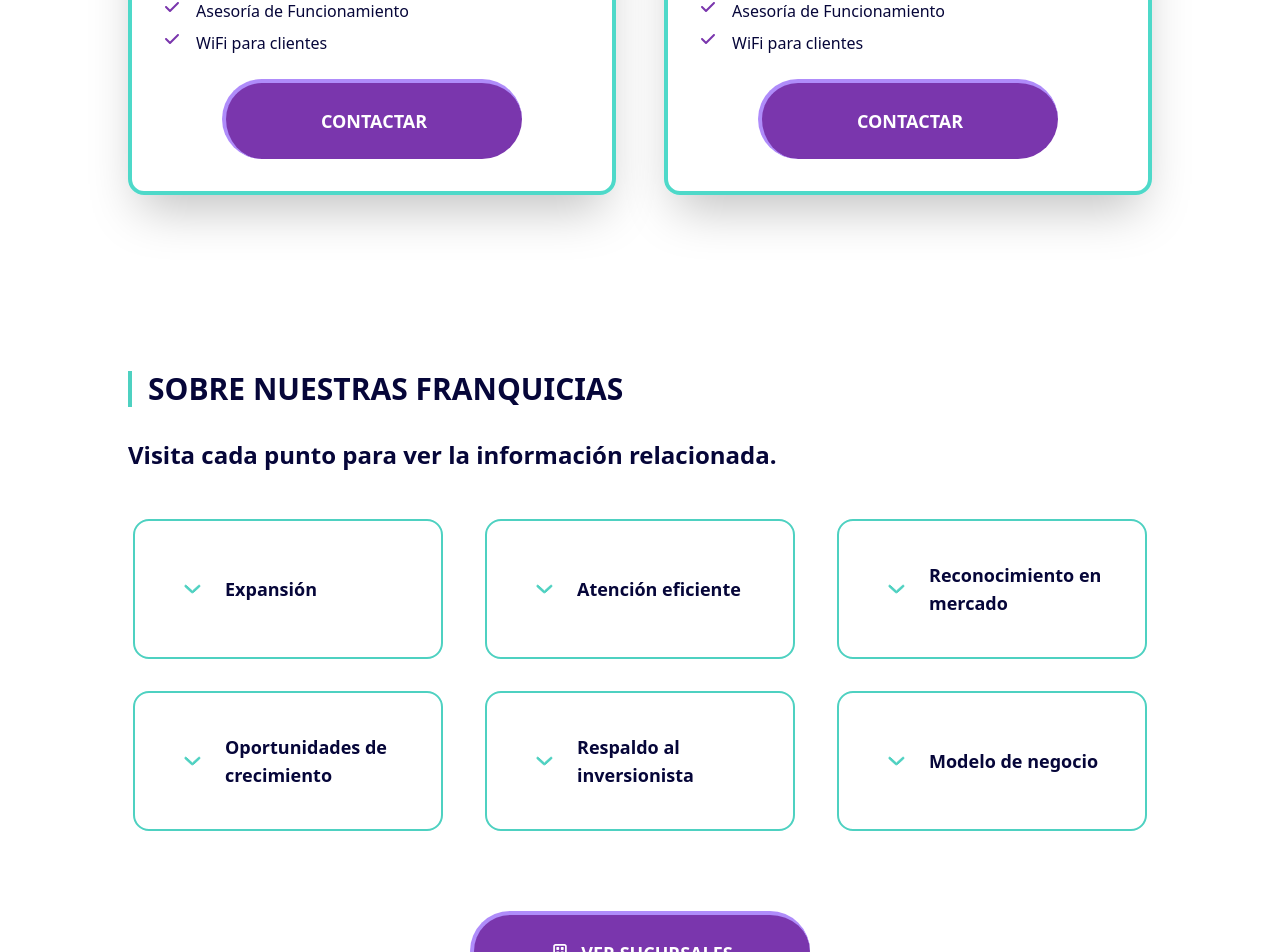
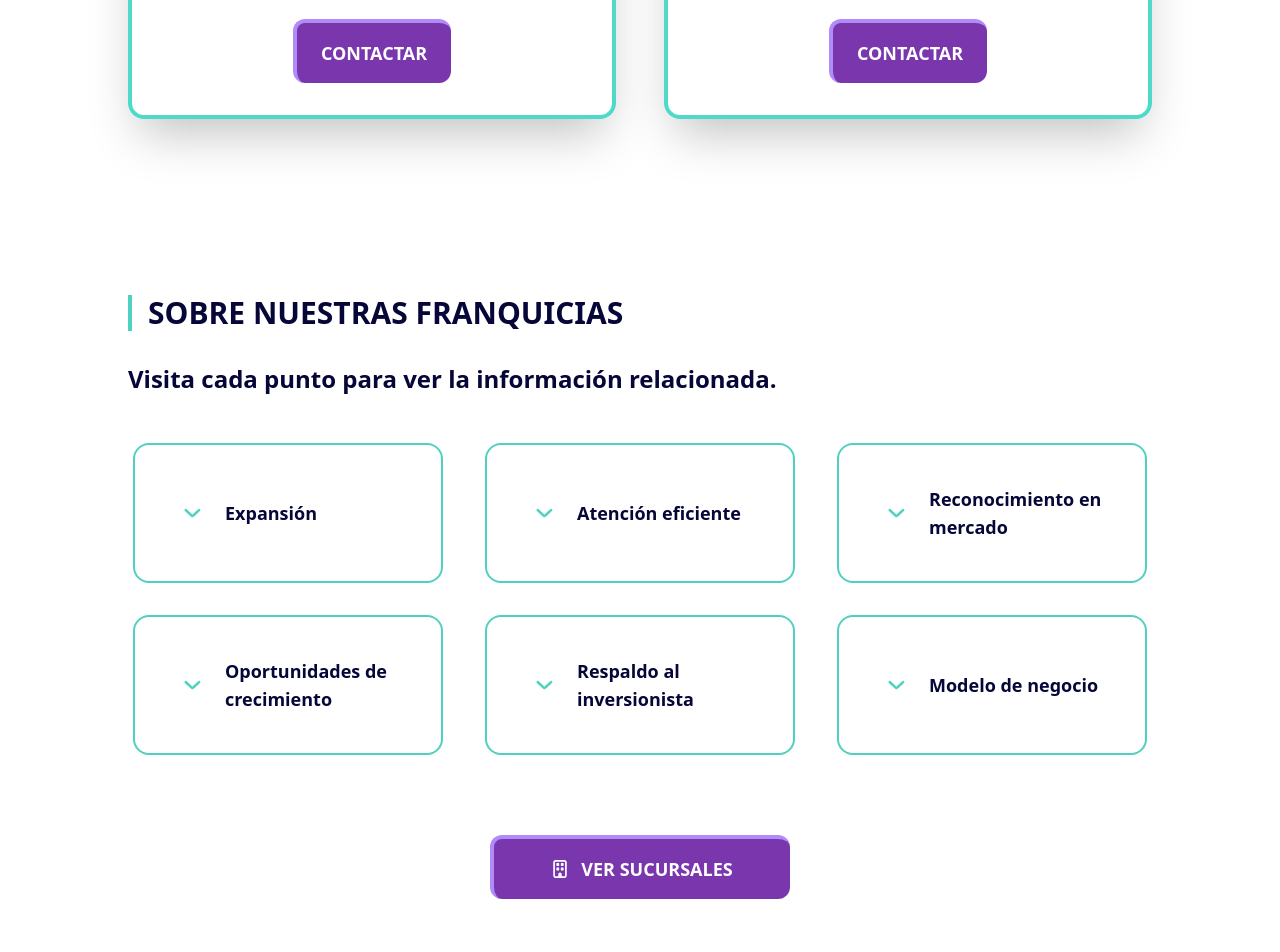
Before and after one commit to dspwebstudiomx/easylav-react, a React (Vite) app: page /franquicias in a window 1280 px wide. Shown: the part 1820-2772 px from the top of the page. Built offline with nearby package versions, Linux system fonts and the light colour scheme.

Commit message:
Refactors Button components to enhance width handling and improve layout consistency

```diff
--- a/src/components/buttons/Button.jsx
+++ b/src/components/buttons/Button.jsx
@@ -10,36 +10,36 @@ import { scrollWithOffset } from 'functions';
 import PropTypes from 'prop-types';
 import { HashLink } from 'react-router-hash-link/dist/react-router-hash-link.cjs.production';
 
-
 // Estilos
 const BUTTON_UI = {
   DISPLAY: "flex items-center justify-center gap-0",
-  HEIGHT: "min-h-[60px]",
+  HEIGHT: "min-h-[40px]",
   WIDTH: "w-full md:w-[300px]",
   FONT_SIZE: "text-lg xl:text-lg",
-  PADDING: "px-6 py-6",
+  PADDING: "px-6 py-4",
   FONT_WEIGHT: "font-semibold",
   TEXT_TRANSFORM: "uppercase text-balance",
-  ROUNDED: "rounded-full",
+  ROUNDED: "rounded-xl",
   LETTER_SPACING: "tracking-wider sm:tracking-normal",
   ANIMATION:
     "transition ease-in-out delay-150 bg-blue-500 hover:-translate-y-1 hover:scale-110 duration-300",
 }
 
 // Estructura
-const ButtonUI = `${BUTTON_UI.DISPLAY} ${BUTTON_UI.HEIGHT} ${BUTTON_UI.WIDTH} ${BUTTON_UI.FONT_SIZE} ${BUTTON_UI.PADDING} ${BUTTON_UI.FONT_WEIGHT} ${BUTTON_UI.ROUNDED} ${BUTTON_UI.TEXT_TRANSFORM} ${BUTTON_UI.LETTER_SPACING} ${BUTTON_UI.ANIMATION} `
+const ButtonUI = `${BUTTON_UI.DISPLAY} ${BUTTON_UI.HEIGHT} ${BUTTON_UI.FONT_SIZE} ${BUTTON_UI.PADDING} ${BUTTON_UI.FONT_WEIGHT} ${BUTTON_UI.ROUNDED} ${BUTTON_UI.TEXT_TRANSFORM} ${BUTTON_UI.LETTER_SPACING} ${BUTTON_UI.ANIMATION} `
 
 const Button = ({ backgroundColor, title, border, icon, type, onClick, href, textColor, name, width }) => {
+  const buttonWidth = width ? width : BUTTON_UI.WIDTH;
   return (
     <HashLink to={href} scroll={el => scrollWithOffset(el)}>
-      <button name={name} onClick={typeof onClick === 'function' ? onClick : undefined} type={type} className={`${backgroundColor} ${border} ${ButtonUI} ${width ? width : ButtonUI.WIDTH} ${textColor} flex gap-3 z-50`} href={href}>
+      <button name={name} onClick={typeof onClick === 'function' ? onClick : undefined} type={type} className={`${backgroundColor} ${border} ${ButtonUI} ${buttonWidth} ${textColor} flex gap-3 z-50`} href={href}>
         {icon && <span>{icon}</span>}
         {title}
       </button>
     </HashLink>
   )
+}
 
-}
 Button.propTypes = {
   backgroundColor: PropTypes.string,
   title: PropTypes.string,
@@ -53,4 +53,5 @@ Button.propTypes = {
   onClick: PropTypes.func,
   name: PropTypes.string
 }
+
 export default Button
--- a/src/components/buttons/ButtonSecondary.jsx
+++ b/src/components/buttons/ButtonSecondary.jsx
@@ -33,7 +33,7 @@ export default function ButtonSecondary({ ...props }) {
       title={title}
       icon={icon}
       titleMailto={titleMailto}
-      width={width ? width : "w-2"}
+      width={width}
       distance={distance}
       name={name}
     />
--- a/src/pages/franquicias/Franquicias.jsx
+++ b/src/pages/franquicias/Franquicias.jsx
@@ -70,7 +70,7 @@ const Franquicias = () => {
                 Lorem ipsum dolor sit amet consectetur, adipisicing elit. Nesciunt illo tenetur fuga ducimus numquam ea!
               </p>
               <div className="mt-8 flex flex-wrap justify-center gap-4">
-                <ButtonPrimary title='Conoce lo que ofrecemos' href='#sobre-nuestras-franquicias' width={"w-[340px]"} />
+                <ButtonPrimary title='Conoce lo que ofrecemos' href='#sobre-nuestras-franquicias' width={"w-full"} />
               </div>
             </div>
           </div>
@@ -110,7 +110,7 @@ const Franquicias = () => {
                 ))}
               </ul>
               <ButtonContainer position={"justify-center sm:justify-center items-center my-20"}>
-                <ButtonSecondary href={'/sucursales'} title={'Ver Sucursales'} icon={<FaRegBuilding />} width={'min-w-[340px] sm:w-[140px]'} name='ver sucursales' />
+                <ButtonSecondary href={'/sucursales'} title={'Ver Sucursales'} icon={<FaRegBuilding />} width={''} name='ver sucursales' />
               </ButtonContainer>
               {/* Questions */}
 
@@ -131,8 +131,8 @@ const Franquicias = () => {
               </div>
             </div>
             <ButtonContainer position={'items-center sm:justify-center my-8'}>
-              <ButtonPrimary href={'/#inicio'} title={'Ir a inicio'} icon={<IoHomeOutline />} width={"full"} name='Ir a inicio' />
-              <ButtonSecondary title={"Más información"} width={"w-full"} onClick={() => setShowModal(true)} icon={<IoIosInformationCircleOutline />} distance='mx-1' id='mas-informacion' />
+              <ButtonPrimary href={'/#inicio'} title={'Ir a inicio'} icon={<IoHomeOutline />} width={""} name='Ir a inicio' />
+              <ButtonSecondary title={"Más información"} width={""} onClick={() => setShowModal(true)} icon={<IoIosInformationCircleOutline />} distance='mx-1' id='mas-informacion' />
             </ButtonContainer>
           </Container>
         </Section>
--- a/src/pages/franquicias/PaquetesFranquicias.jsx
+++ b/src/pages/franquicias/PaquetesFranquicias.jsx
@@ -54,7 +54,7 @@ const PaquetesFranquicias = () => {
                   <ButtonContainer position='justify-center items-center'>
                     <ButtonSecondary
                       title={"Contactar"}
-                      width={"w-2"}
+                      width={"w-full"}
                       onClick={() => setShowModal(true)}
                       icon={''}
                       distance='mx-1'
```
